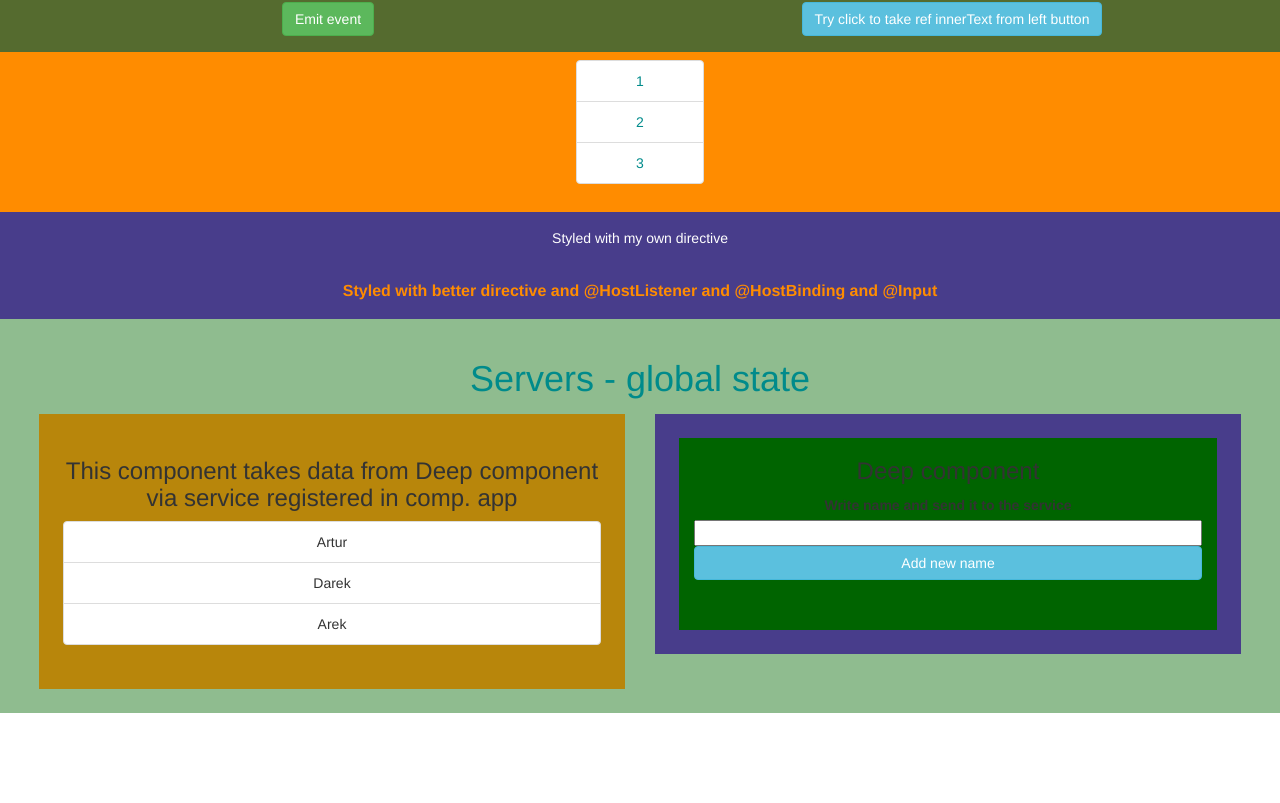
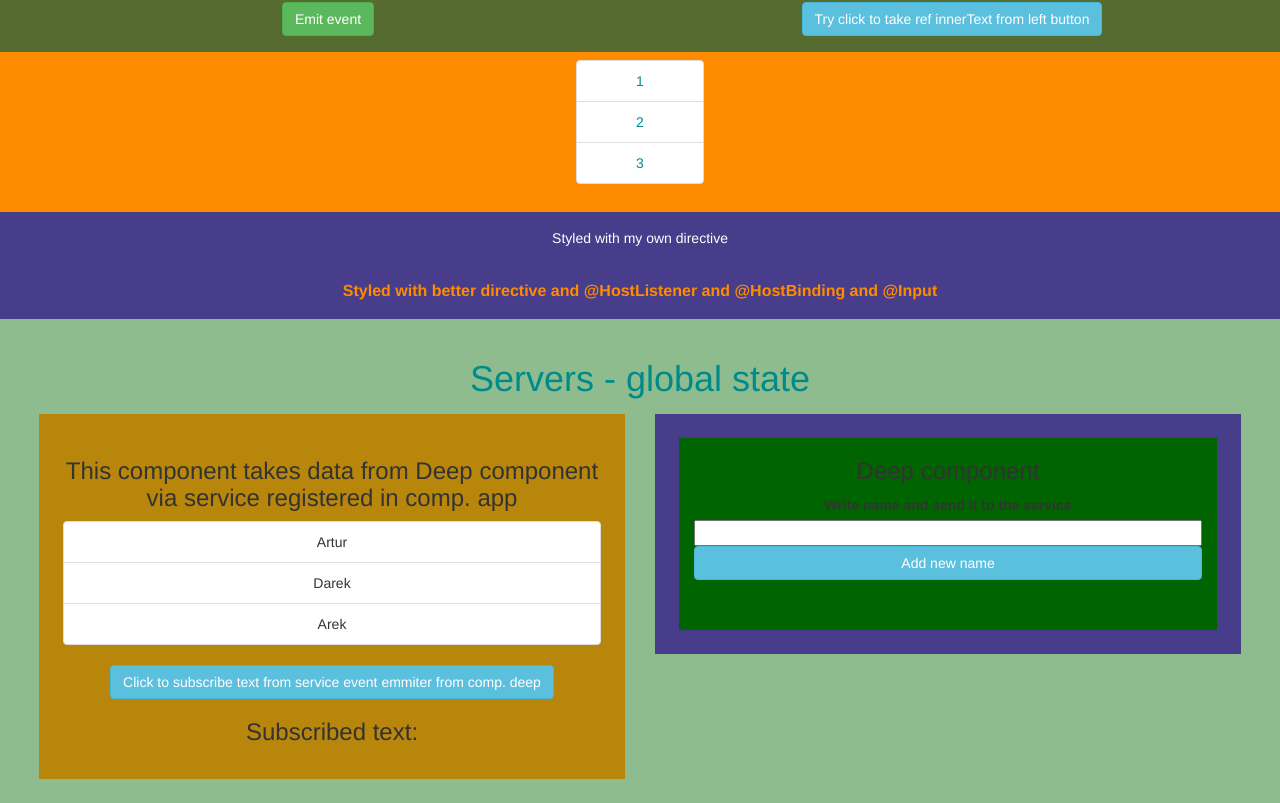
Before and after one commit to JakubKarp/angular-sandbox, an Angular app: page / in a window 1280 px wide. Shown: the part 564-1367 px from the top of the page. Before the commit the page ends 1277 px from the top, so only its background shows below. Built offline with nearby package versions, Linux system fonts and the light colour scheme.

Commit message:
event-emmiters-subscribers-fromservices

```diff
--- a/src/app/input-service.ts
+++ b/src/app/input-service.ts
@@ -1,5 +1,5 @@
 import { LogService } from './log-service';
-import { Injectable } from '@angular/core';
+import { Injectable, EventEmitter } from '@angular/core';
 @Injectable()
 export class InputService {
   users = [
@@ -10,8 +10,11 @@ export class InputService {
 
   constructor(private logService: LogService) { }
 
+  showNames = new EventEmitter<string>();
+
   addName(newName: string) {
     this.users.push({name: newName});
     this.logService.inputServiceHandle(this.users);
   }
+
 }
--- a/src/app/serv-left/serv-left.component.html
+++ b/src/app/serv-left/serv-left.component.html
@@ -5,4 +5,11 @@
       {{ oneUser.name }}
     </li>
   </ul>
+  <button
+    class="btn btn-info"
+    (click)='takDeepeData()'
+  >
+    Click to  subscribe text from service event emmiter from comp. deep
+  </button>
+  <h3>Subscribed text: {{deepName}}</h3>
 </div>
--- a/src/app/serv-left/serv-left.component.ts
+++ b/src/app/serv-left/serv-left.component.ts
@@ -8,7 +8,7 @@ import { Component, OnInit, Input } from '@angular/core';
   providers: []
 })
 export class ServLeftComponent implements OnInit {
-
+  deepName = '';
   @Input() allUsers: {name: string}[] = [];
 
   constructor(private inputService: InputService) { }
@@ -17,8 +17,9 @@ export class ServLeftComponent implements OnInit {
   }
 
   takDeepeData() {
-    // this.inputService.inputServiceHandle(this.leftText);
-    // this.users = this.inputService.users;
-    // console.log("ServLeftComponent -> takDeepeData -> this.inputService.users;", this.inputService.users);
+    this.inputService.showNames.subscribe(
+      // this event emmiter subscribe from comp. deep, but is triggering on emit on button in comp. deep
+      (eName: string) => {console.log('Event emmiter:', eName); this.deepName = eName;}
+    );
   }
 }
--- a/src/app/serv-right-deep/serv-right-deep.component.ts
+++ b/src/app/serv-right-deep/serv-right-deep.component.ts
@@ -23,7 +23,8 @@ export class ServRightDeepComponent implements OnInit {
 
   // tak się robi - service: w constructor (jeśli wpiszesz w provider - to on będzie tylko lokalny - dla jego dzieci
   // w provider rejestrujemy service na najwyższym rodzicu, z którego chcemy mieć dostęp w jego dzieciach
-  addNameToService() {
-    this.inputService.addName(this.inputText);
+  addNameToService(eName = this.inputText) {
+    this.inputService.addName(eName);
+    this.inputService.showNames.emit(eName);
   }
 }
```
Also changed, not shown: 1 other file (tests, documents, lock files or other folders).
